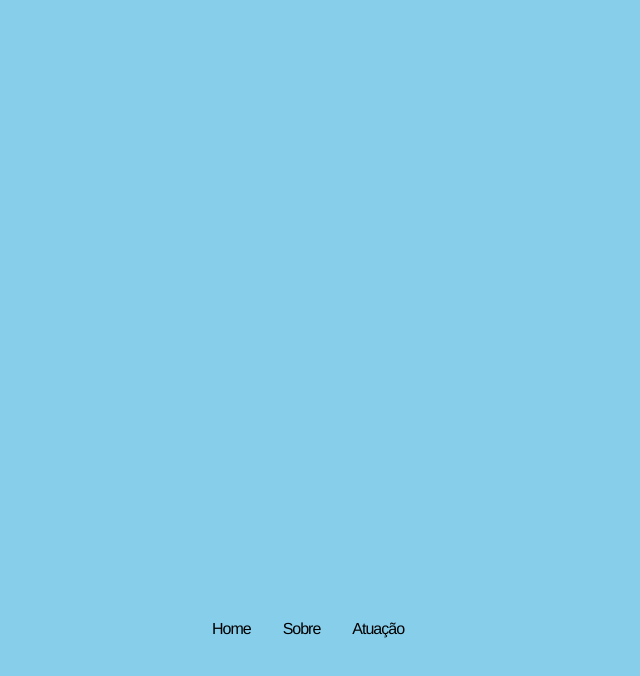
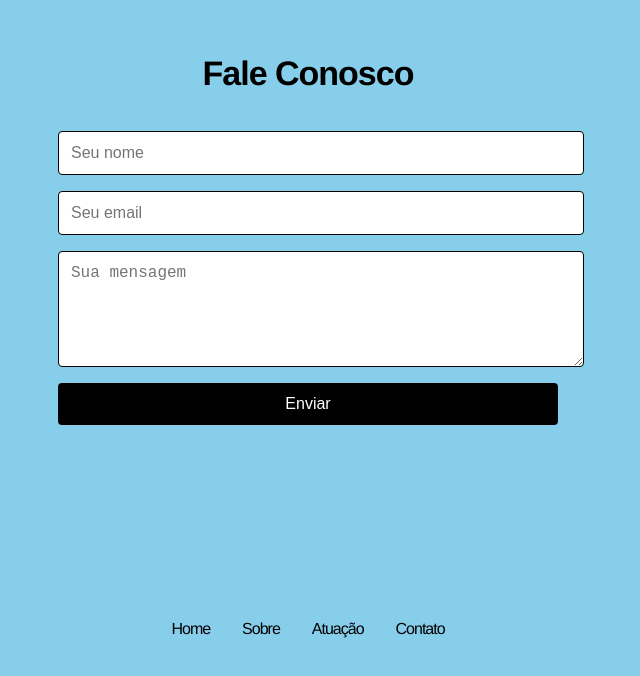
Before and after one commit to guerrinharj/strobel-advogados-front, a React (Create React App) app: page /contato in a window 1280 px wide. Before the commit this address had no page. Shown: the part 142-818 px from the top of the page, without its empty margins (332-972 px from the left). Built offline with nearby package versions, Linux system fonts and the light colour scheme.

Commit message:
created basic contact and areas de atuacao page

```diff
--- a/src/App.js
+++ b/src/App.js
@@ -3,6 +3,7 @@ import { Routes, Route } from 'react-router-dom';
 import LandingPage from './pages/LandingPage';
 import AboutPage from './pages/AboutPage';
 import AtuacaoPage from './pages/AtuacaoPage';
+import ContactPage from './pages/ContactPage';
 import Navbar from './components/Navbar';
 
 function App() {
@@ -10,8 +11,9 @@ function App() {
         <div className="app">
             <Routes>
                 <Route path="/" element={<LandingPage />} />
-                <Route path="/about" element={<AboutPage />} />
+                <Route path="/sobre" element={<AboutPage />} />
                 <Route path="/areas-de-atuacao" element={<AtuacaoPage />} />
+                <Route path="/contato" element={<ContactPage />} />
             </Routes>
             <Navbar />
         </div>
--- a/src/components/Navbar.js
+++ b/src/components/Navbar.js
@@ -26,7 +26,7 @@ export default function Navbar() {
                 Home
             </Link>
             <Link
-                to="/about"
+                to="/sobre"
                 style={{
                     textDecoration: 'none',
                     color: location.pathname === '/about' ? 'white' : 'black',
@@ -43,6 +43,15 @@ export default function Navbar() {
             >
                 Atuação
             </Link>
+            <Link
+                to="/contato"
+                style={{
+                    textDecoration: 'none',
+                    color: location.pathname === '/about' ? 'white' : 'black',
+                }}
+            >
+                Contato
+            </Link>
         </nav>
     );
 }
--- a/src/pages/AtuacaoPage.js
+++ b/src/pages/AtuacaoPage.js
@@ -49,25 +49,27 @@ export default function AtuacaoPage() {
                         Áreas de Atuação
                     </h1>
 
-                    <h2>Direito Constitucional</h2>
-                    <p style={{ fontSize: isMobile ? '14px' : '18px', lineHeight: '1.6' }}>
-                        • Elaboração de pareceres técnicos, ações diretas de inconstitucionalidade, mandados de segurança e habeas corpus.
-                    </p>
-
-                    <h2>Direito Administrativo</h2>
-                    <p style={{ fontSize: isMobile ? '14px' : '18px', lineHeight: '1.6' }}>
+                    <h2 style={{ fontSize: isMobile ? '18px' : '26px' }}>
+                        Direito Administrativo
+                    </h2>
+                    <p style={{ fontSize: isMobile ? '16px' : '18px', lineHeight: '1.6' }}>
                         • Atuação em processos licitatórios, contratos públicos, improbidade administrativa, defesa de servidores públicos.
                     </p>
 
-                    <h2>Direito Civil e Empresarial</h2>
-                    <p style={{ fontSize: isMobile ? '14px' : '18px', lineHeight: '1.6' }}>
+                    <h2 style={{ fontSize: isMobile ? '18px' : '26px' }}>
+                        Direito Civil e Empresarial
+                    </h2>
+                    <p style={{ fontSize: isMobile ? '16px' : '18px', lineHeight: '1.6' }}>
                         • Consultoria, litígios contratuais, responsabilidade civil, direito societário.
                     </p>
 
-                    <h2>Direito Digital</h2>
-                    <p style={{ fontSize: isMobile ? '14px' : '18px', lineHeight: '1.6' }}>
+                    <h2 style={{ fontSize: isMobile ? '18px' : '26px' }}>
+                        Direito Digital
+                    </h2>
+                    <p style={{ fontSize: isMobile ? '16px' : '18px', lineHeight: '1.6' }}>
                         • LGPD, proteção de dados, compliance digital, e-commerce e contratos tecnológicos.
                     </p>
+
                 </div>
             </div>
         </motion.div>
--- /dev/null
+++ b/src/pages/ContactPage.js
@@ -0,0 +1,133 @@
+import React, { useEffect, useState } from 'react';
+import { motion } from 'framer-motion';
+
+export default function ContactPage() {
+    const [isMobile, setIsMobile] = useState(window.innerWidth <= 768);
+    const [form, setForm] = useState({
+        name: '',
+        email: '',
+        message: '',
+    });
+
+    useEffect(() => {
+        const handleResize = () => {
+            setIsMobile(window.innerWidth <= 768);
+        };
+        window.addEventListener('resize', handleResize);
+        return () => window.removeEventListener('resize', handleResize);
+    }, []);
+
+    const handleChange = (e) => {
+        setForm({ ...form, [e.target.name]: e.target.value });
+    };
+
+    const handleSubmit = (e) => {
+        e.preventDefault();
+
+        const mailtoLink = `mailto:contato@strobeladvocacia.com?subject=Contato de ${encodeURIComponent(
+            form.name
+        )}&body=Nome: ${encodeURIComponent(form.name)}%0D%0AEmail: ${encodeURIComponent(
+            form.email
+        )}%0D%0AMensagem: ${encodeURIComponent(form.message)}`;
+
+        window.location.href = mailtoLink;
+    };
+
+    return (
+        <motion.div
+            initial={{ opacity: 0 }}
+            animate={{ opacity: 1 }}
+            exit={{ opacity: 0 }}
+            transition={{ duration: 0.2 }}
+            style={{
+                display: 'flex',
+                flexDirection: 'column',
+                justifyContent: 'center',
+                alignItems: 'center',
+                textAlign: 'center',
+                height: '100vh',
+                paddingBottom: '60px',
+            }}
+        >
+            <div
+                style={{
+                    display: 'flex',
+                    flexDirection: 'column',
+                    justifyContent: 'center',
+                    alignItems: 'center',
+                    padding: '0 2em',
+                    paddingBottom: '60px',
+                    textAlign: 'left',
+                    maxWidth: isMobile ? '90vw' : '500px',
+                    width: '100%',
+                    margin: 'auto',
+                    gap: '1em',
+                }}
+            >
+                <h1 style={{ fontSize: isMobile ? '20px' : '34px' }}>Fale Conosco</h1>
+
+                <form onSubmit={handleSubmit} style={{ width: '100%', display: 'flex', flexDirection: 'column', gap: '1em' }}>
+                    <input
+                        type="text"
+                        name="name"
+                        placeholder="Seu nome"
+                        value={form.name}
+                        onChange={handleChange}
+                        required
+                        style={{
+                            padding: '0.75em',
+                            fontSize: '16px',
+                            border: '1px solid black',
+                            borderRadius: '4px',
+                            width: '100%',
+                        }}
+                    />
+                    <input
+                        type="email"
+                        name="email"
+                        placeholder="Seu email"
+                        value={form.email}
+                        onChange={handleChange}
+                        required
+                        style={{
+                            padding: '0.75em',
+                            fontSize: '16px',
+                            border: '1px solid black',
+                            borderRadius: '4px',
+                            width: '100%',
+                        }}
+                    />
+                    <textarea
+                        name="message"
+                        placeholder="Sua mensagem"
+                        rows={5}
+                        value={form.message}
+                        onChange={handleChange}
+                        required
+                        style={{
+                            padding: '0.75em',
+                            fontSize: '16px',
+                            border: '1px solid black',
+                            borderRadius: '4px',
+                            width: '100%',
+                        }}
+                    />
+                    <button
+                        type="submit"
+                        style={{
+                            backgroundColor: 'black',
+                            color: 'white',
+                            border: 'none',
+                            padding: '0.75em',
+                            fontSize: '16px',
+                            cursor: 'pointer',
+                            borderRadius: '4px',
+                        }}
+                    >
+                        Enviar
+                    </button>
+                </form>
+            </div>
+        </motion.div>
+    );
+}
```
